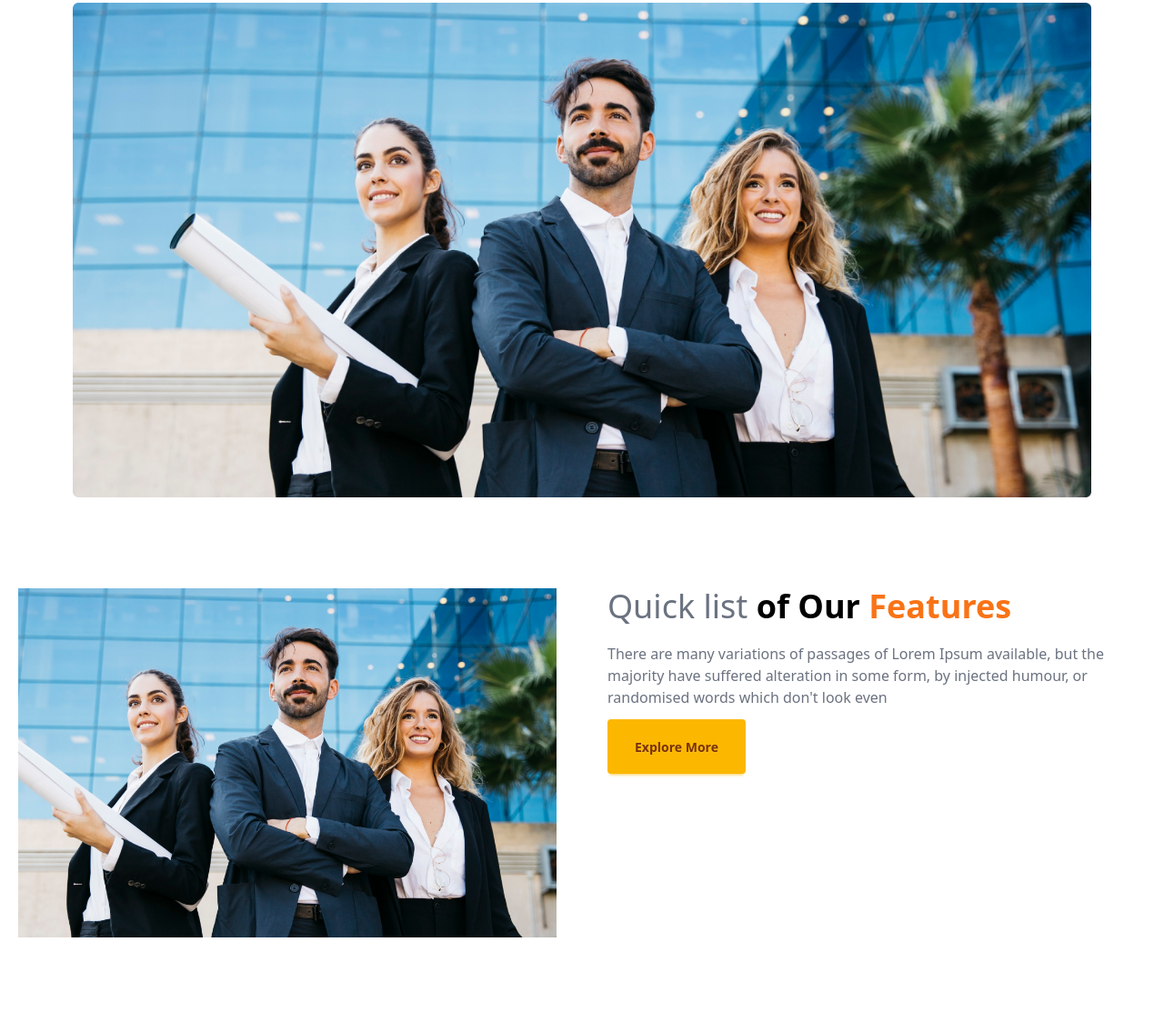
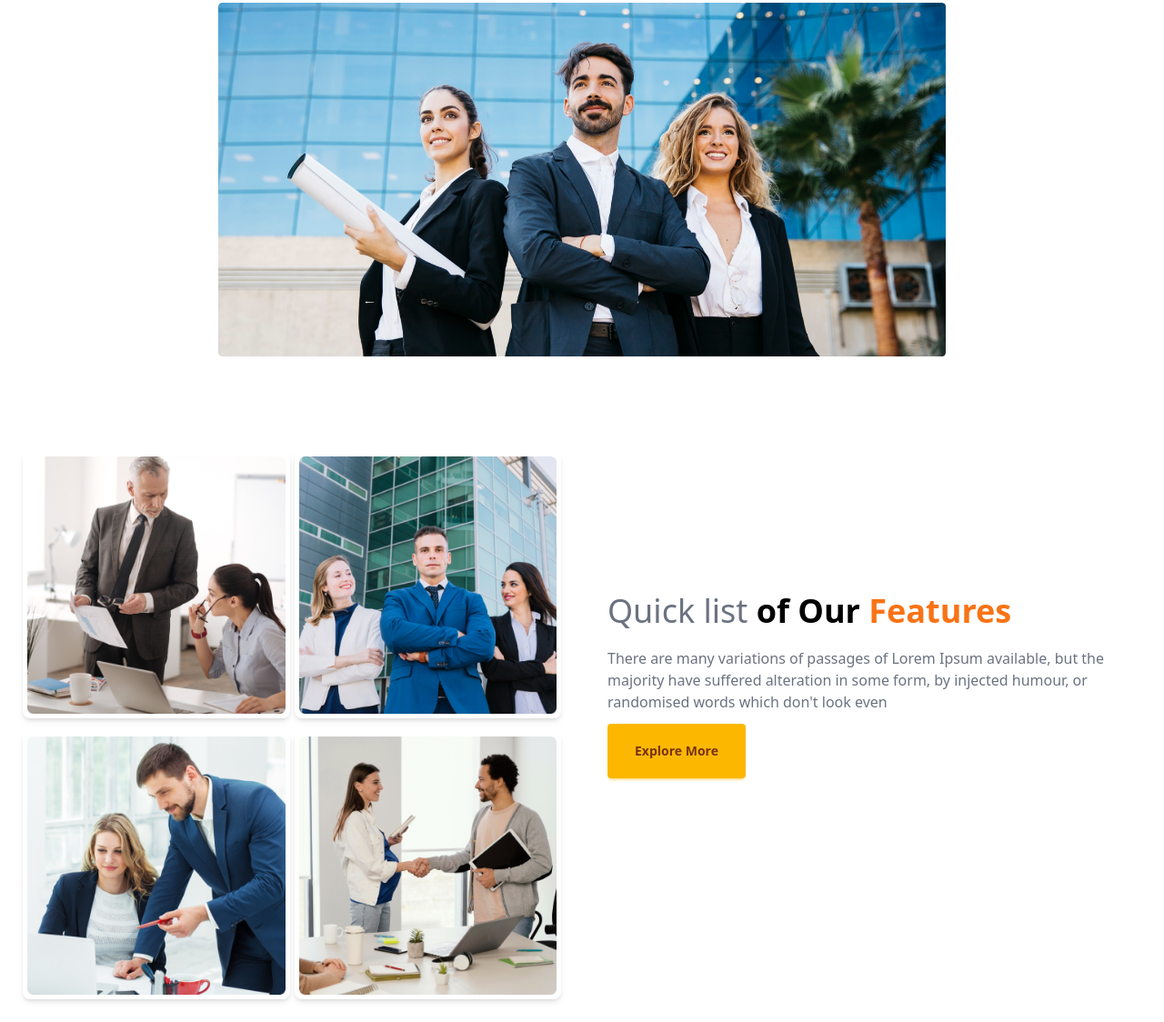
Before and after one commit to TalhaJobayer/project1, a plain HTML site: page index.html in a window 1280 px wide. Shown: the part 389-1513 px from the top of the page at 91% size. Before the commit the page ends 1440 px from the top, so only its background shows below. Drawn offline with nearby package versions, Linux system fonts and the light colour scheme.

Commit message:
quick part done

```diff
--- a/index.html
+++ b/index.html
@@ -1,12 +1,12 @@
 <!DOCTYPE html>
 <html lang="en">
+
 <head>
-    <meta charset="UTF-8">
-    <meta name="viewport" content="width=device-width, initial-scale=1.0">
-    <script src="https://cdn.tailwindcss.com"></script>
+  <meta charset="UTF-8">
+  <meta name="viewport" content="width=device-width, initial-scale=1.0">
+  <script src="https://cdn.tailwindcss.com"></script>
   <script src="https://cdn.tailwindcss.com"></script>
   <link href="https://cdn.jsdelivr.net/npm/daisyui@5" rel="stylesheet" type="text/css" />
-
   <title>Document</title>
 </head>
 
@@ -16,8 +16,10 @@
     <div class="navbar-start">
       <div class="dropdown">
         <div tabindex="0" role="button" class="btn btn-ghost lg:hidden">
-          <svg xmlns="http://www.w3.org/2000/svg" class="h-5 w-5" fill="none" viewBox="0 0 24 24" stroke="currentColor">
-            <path stroke-linecap="round" stroke-linejoin="round" stroke-width="2" d="M4 6h16M4 12h8m-8 6h16" />
+          <svg xmlns="http://www.w3.org/2000/svg" class="h-5 w-5" fill="none" viewBox="0 0 24 24"
+            stroke="currentColor">
+            <path stroke-linecap="round" stroke-linejoin="round" stroke-width="2"
+              d="M4 6h16M4 12h8m-8 6h16" />
           </svg>
         </div>
         <ul tabindex="0" class="menu menu-sm dropdown-content bg-base-100 rounded-box z-1 mt-3 w-52 p-2 shadow">
@@ -41,7 +43,6 @@
         <li><a>Log In</a></li>
       </ul>
     </div>
-
   </div>
   <!-- navbar section -->
   <!-- Text Part -->
@@ -51,9 +52,9 @@
       <h1>Group of Architects </h1>
     </div>
     <div class="text-lg text-gray-500">
-      <p class=" text-center">There are many variations of passages of Lorem Ipsum available, but the majority have
+      <p class=" text-center">There are many variations of passages of Lorem Ipsum available, but the majority
+        have
         suffered alteration in some form, by injected humour, or randomised words which don't look even</p>
-
     </div>
     <div class="btn btn-warning mt-3" style="padding: 30px 30px;">Explore More</div>
   </div>
@@ -61,21 +62,24 @@
   <!-- Image Part -->
   <div>
     <div class="container justify-center ">
-      <div class="w-280 mx-auto mt-5">
-          <img src="/images/banner.png" alt="" class="w-full object-cover">
+      <div class="w-200 mx-auto mt-5">
+        <img src="/images/banner.png" alt="" class="w-full object-cover">
       </div>
     </div>
-   </div>
+  </div>
   <!-- Image Part -->
-
-
   <!-- Hero Part -->
   <div class="container mx-auto mt-20">
-    <div class="grid grid-cols-1 md:grid-cols-2 gap-4">
-      <div class="p-5">
-        <img src="/images/banner.png" alt="" class="w-full h-96 object-cover">
+    <div class="grid grid-cols-1 md:grid-cols-2 gap-4 flex justify-center">
+      <div class="p-5 ">
+        <div class="grid grid-cols-2 sm:grid-cols-2 md:grid-cols-2 lg:grid-cols-2 gap-[5px]">
+          <img src="images/team1.png" alt="Image 1" class="m-[5px] p-[5px] bg-white rounded-lg shadow-md">
+          <img src="images/team2.png" alt="Image 2" class="m-[5px] p-[5px] bg-white rounded-lg shadow-md">
+          <img src="images/team3.png" alt="Image 3" class="m-[5px] p-[5px] bg-white rounded-lg shadow-md">
+          <img src="images/team4.png" alt="Image 4" class="m-[5px] p-[5px] bg-white rounded-lg shadow-md">
+        </div>
       </div>
-      <div class="p-5">
+      <div class="p-5 mt-40">
         <h1 class="text-4xl font-bold text-gray-800 mb-5">
           <span class="text-gray-500 font-normal">Quick list</span>
           <span class="text-black font-bold">of Our</span>
@@ -84,6 +88,11 @@
         <p class="text-gray-500">There are many variations of passages of Lorem Ipsum available, but the majority have
           suffered alteration in some form, by injected humour, or randomised words which don't look even</p>
         <div class="btn btn-warning mt-3" style="padding: 30px 30px;">Explore More</div>
+
+      </div>
+      </div>
+
+
       </div>
 
       <!-- Hero Part -->
```
